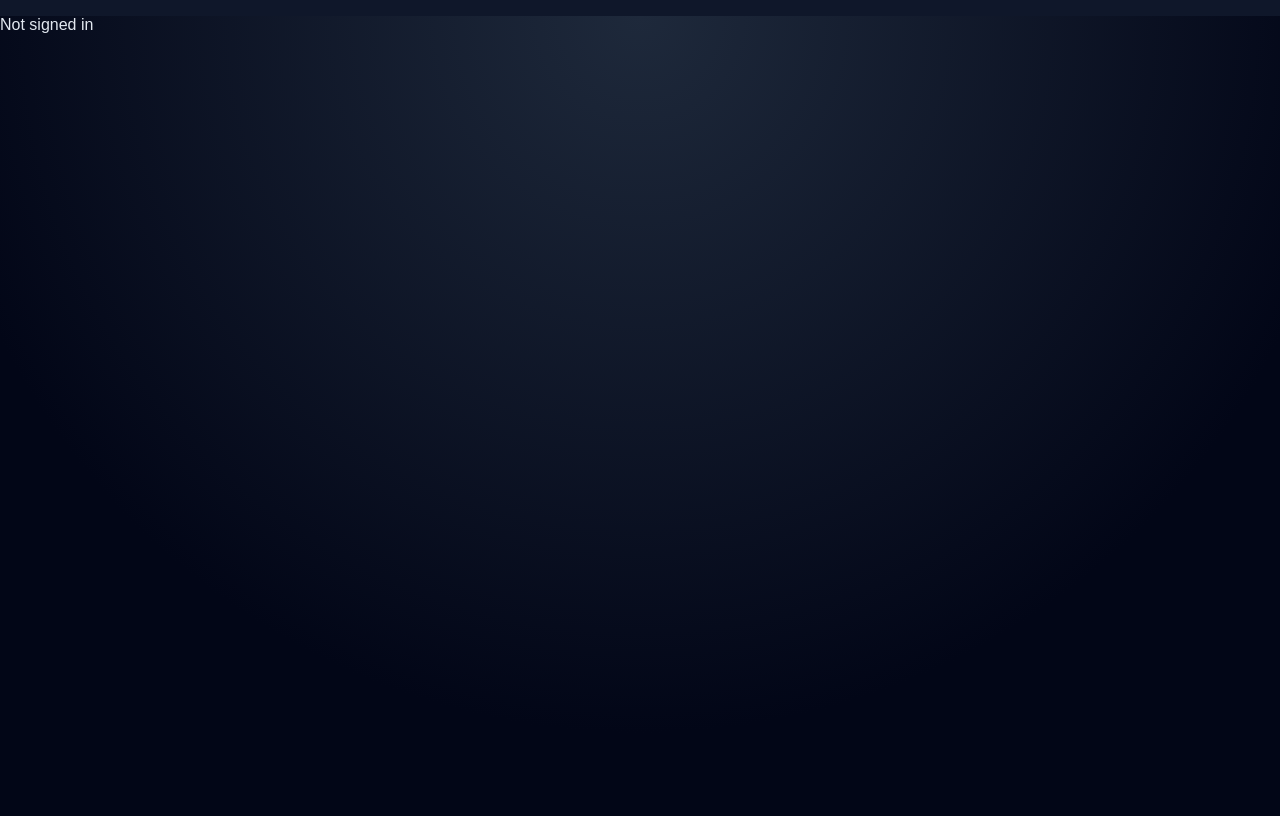
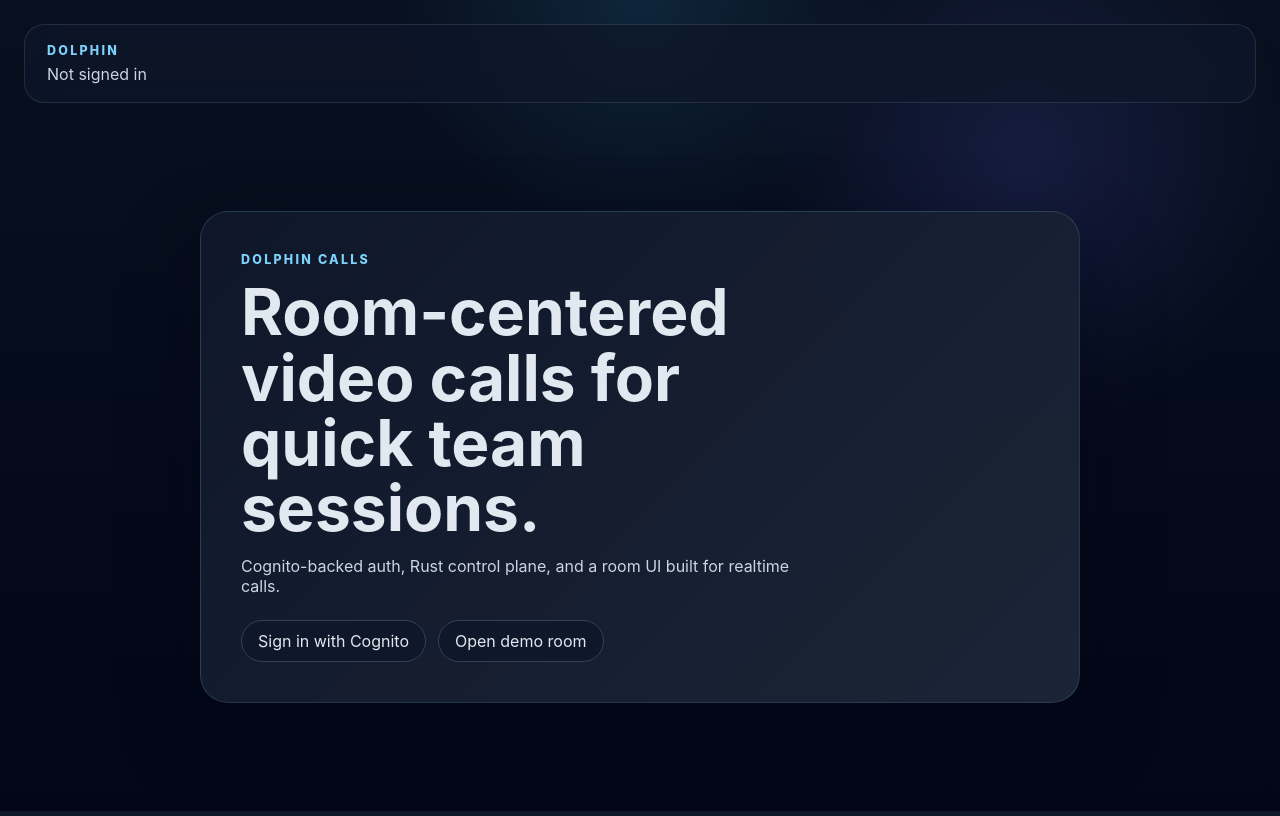
Before and after one commit to HukuKaich0u/progate_aws_hackathon_dolphin, a React (Vite) app in the folder frontend/: page / in a window 1280 px wide. Built offline with nearby package versions, Linux system fonts and the light colour scheme; no server answers.

Commit message:
feat(frontend): add room landing shell

```diff
--- a/frontend/src/app/router.tsx
+++ b/frontend/src/app/router.tsx
@@ -1,4 +1,5 @@
 import { createRoute, createRouter, createRootRoute } from '@tanstack/react-router'
+import { HomePage } from '../features/home/home-page'
 import { requireAuth } from '../features/auth/require-auth'
 import { RoomRouteComponent } from '../routes/rooms/$roomId'
 import { AuthCallbackRouteComponent } from '../routes/auth/callback'
@@ -12,7 +13,7 @@ const rootRoute = createRootRoute({
 const indexRoute = createRoute({
   getParentRoute: () => rootRoute,
   path: '/',
-  component: () => null,
+  component: HomePage,
 })
 
 const loginRoute = createRoute({
--- a/frontend/src/features/auth/login-page.tsx
+++ b/frontend/src/features/auth/login-page.tsx
@@ -6,11 +6,19 @@ type LoginPageProps = {
 
 export function LoginPage({ redirectTo = '/' }: LoginPageProps) {
   return (
-    <main>
-      <h1>Sign in</h1>
-      <button onClick={() => void beginLogin(redirectTo)} type="button">
-        Continue with Cognito
-      </button>
+    <main className="page-shell">
+      <section className="hero-panel hero-panel--narrow">
+        <p className="eyebrow">Authentication</p>
+        <h1 className="hero-title">Sign in to open your call room.</h1>
+        <p className="hero-copy">
+          Continue with Cognito to restore your session and access protected room routes.
+        </p>
+        <div className="hero-actions">
+          <button onClick={() => void beginLogin(redirectTo)} type="button">
+            Continue with Cognito
+          </button>
+        </div>
+      </section>
     </main>
   )
 }
--- a/frontend/src/features/call/components/control-bar.tsx
+++ b/frontend/src/features/call/components/control-bar.tsx
@@ -10,7 +10,7 @@ export function ControlBar() {
   const setDeviceSettingsOpen = useCallUiStore((state) => state.setDeviceSettingsOpen)
 
   return (
-    <div>
+    <div className="control-bar">
       <Button onClick={() => void controller.toggleMicrophone()} type="button">
         {isMicEnabled ? 'Mic on' : 'Mic off'}
       </Button>
--- /dev/null
+++ b/frontend/src/features/home/home-page.tsx
@@ -0,0 +1,23 @@
+import { Button } from '../../components/ui/button'
+
+export function HomePage() {
+  return (
+    <main className="page-shell">
+      <section className="hero-panel">
+        <p className="eyebrow">Dolphin Calls</p>
+        <h1 className="hero-title">Room-centered video calls for quick team sessions.</h1>
+        <p className="hero-copy">
+          Cognito-backed auth, Rust control plane, and a room UI built for realtime calls.
+        </p>
+        <div className="hero-actions">
+          <a href="/login">
+            <Button type="button">Sign in with Cognito</Button>
+          </a>
+          <a href="/rooms/demo-room">
+            <Button type="button">Open demo room</Button>
+          </a>
+        </div>
+      </section>
+    </main>
+  )
+}
--- a/frontend/src/features/room/components/prejoin-panel.tsx
+++ b/frontend/src/features/room/components/prejoin-panel.tsx
@@ -8,8 +8,26 @@ type PrejoinPanelProps = {
 
 export function PrejoinPanel({ onJoin, room }: PrejoinPanelProps) {
   return (
-    <section>
-      <p>{room.name}</p>
+    <section className="prejoin-panel">
+      <div>
+        <p className="eyebrow">Pre-join</p>
+        <h2 className="prejoin-title">{room.name}</h2>
+        <p className="prejoin-copy">
+          {room.hasActiveMeeting
+            ? 'A live meeting is already running. Rejoin when you are ready.'
+            : 'Camera, microphone, and device controls are available before entering the room.'}
+        </p>
+      </div>
+      <div className="prejoin-meta">
+        <div className="prejoin-stat">
+          <span>Status</span>
+          <strong>{room.hasActiveMeeting ? 'Live now' : 'Waiting'}</strong>
+        </div>
+        <div className="prejoin-stat">
+          <span>Room ID</span>
+          <strong>{room.id}</strong>
+        </div>
+      </div>
       <Button onClick={onJoin} type="button">
         Join now
       </Button>
--- a/frontend/src/routes/__root.tsx
+++ b/frontend/src/routes/__root.tsx
@@ -19,18 +19,23 @@ export function RootLayout({
   const currentUserQuery = useQuery(currentUserQueryOptions(fetchCurrentUser))
 
   return (
-    <div data-testid="app-root">
-      <header>
-        {currentUserQuery.data ? <p>Signed in as {currentUserQuery.data.email ?? currentUserQuery.data.userId}</p> : null}
-        {currentUserQuery.isPending ? <p>Checking session...</p> : null}
-        {!currentUserQuery.isPending && !currentUserQuery.data ? <p>Not signed in</p> : null}
+    <div className="app-shell" data-testid="app-root">
+      <header className="app-header">
+        <div>
+          <p className="app-brand">Dolphin</p>
+          {currentUserQuery.data ? (
+            <p className="app-status">Signed in as {currentUserQuery.data.email ?? currentUserQuery.data.userId}</p>
+          ) : null}
+          {currentUserQuery.isPending ? <p className="app-status">Checking session...</p> : null}
+          {!currentUserQuery.isPending && !currentUserQuery.data ? <p className="app-status">Not signed in</p> : null}
+        </div>
         {currentUserQuery.data ? (
           <button onClick={() => performLogout()} type="button">
             Sign out
           </button>
         ) : null}
       </header>
-      {outlet ?? <Outlet />}
+      <div className="app-content">{outlet ?? <Outlet />}</div>
     </div>
   )
 }
--- a/frontend/src/routes/rooms/$roomId.tsx
+++ b/frontend/src/routes/rooms/$roomId.tsx
@@ -49,6 +49,22 @@ export function RoomRouteComponent({
 
   return (
     <CallControllerProvider controller={controller}>
+      <main className="room-page">
+        <section className="room-stage">
+          <div className="stage-panel">
+            <p className="eyebrow">Active stage</p>
+            <h1 className="stage-title">{roomQuery.data.name}</h1>
+            <p className="stage-copy">
+              Main participant stage, pinned speaker area, and realtime call surfaces land here.
+            </p>
+          </div>
+          <div className="participant-grid">
+            <div className="participant-tile">Local preview</div>
+            <div className="participant-tile participant-tile--muted">Remote participant</div>
+            <div className="participant-tile participant-tile--muted">Overflow slot</div>
+            <div className="participant-tile participant-tile--muted">Overflow slot</div>
+          </div>
+        </section>
         <ConnectionBanner />
         {joinError ? <RoomErrorState variant="join-failed" /> : null}
         <PrejoinPanel
@@ -61,6 +77,7 @@ export function RoomRouteComponent({
         />
         <ControlBar />
         <DeviceSheet />
+      </main>
     </CallControllerProvider>
   )
 }
--- a/frontend/src/styles/index.css
+++ b/frontend/src/styles/index.css
@@ -1,12 +1,236 @@
 :root {
   color-scheme: dark;
-  font-family: sans-serif;
+  font-family:
+    Inter, ui-sans-serif, system-ui, -apple-system, BlinkMacSystemFont, "Segoe UI", sans-serif;
   background: #0f172a;
   color: #e2e8f0;
+}
+
+* {
+  box-sizing: border-box;
 }
 
 body {
   margin: 0;
   min-height: 100vh;
-  background: radial-gradient(circle at top, #1e293b, #020617 70%);
+  background:
+    radial-gradient(circle at top, rgba(56, 189, 248, 0.12), transparent 24%),
+    radial-gradient(circle at 80% 20%, rgba(99, 102, 241, 0.16), transparent 22%),
+    linear-gradient(180deg, #08101f 0%, #020617 100%);
 }
+
+a {
+  color: inherit;
+  text-decoration: none;
+}
+
+button {
+  font: inherit;
+}
+
+#root {
+  min-height: 100vh;
+}
+
+.app-shell {
+  min-height: 100vh;
+  padding: 24px;
+}
+
+.app-header {
+  display: flex;
+  align-items: flex-start;
+  justify-content: space-between;
+  gap: 16px;
+  padding: 18px 22px;
+  border: 1px solid rgba(148, 163, 184, 0.18);
+  border-radius: 20px;
+  background: rgba(15, 23, 42, 0.72);
+  backdrop-filter: blur(14px);
+}
+
+.app-brand {
+  margin: 0;
+  font-size: 0.78rem;
+  font-weight: 800;
+  letter-spacing: 0.18em;
+  text-transform: uppercase;
+  color: #7dd3fc;
+}
+
+.app-status {
+  margin: 6px 0 0;
+  color: #cbd5e1;
+}
+
+.app-content {
+  padding-top: 24px;
+}
+
+.page-shell {
+  display: flex;
+  justify-content: center;
+  align-items: center;
+  min-height: calc(100vh - 140px);
+}
+
+.hero-panel {
+  width: min(880px, 100%);
+  padding: 40px;
+  border: 1px solid rgba(125, 211, 252, 0.16);
+  border-radius: 28px;
+  background:
+    linear-gradient(135deg, rgba(15, 23, 42, 0.92), rgba(30, 41, 59, 0.82)),
+    rgba(15, 23, 42, 0.8);
+  box-shadow: 0 32px 80px rgba(2, 6, 23, 0.48);
+}
+
+.hero-panel--narrow {
+  width: min(620px, 100%);
+}
+
+.eyebrow {
+  margin: 0 0 12px;
+  font-size: 0.78rem;
+  font-weight: 800;
+  letter-spacing: 0.18em;
+  text-transform: uppercase;
+  color: #7dd3fc;
+}
+
+.hero-title,
+.stage-title,
+.prejoin-title {
+  margin: 0;
+  line-height: 1.02;
+}
+
+.hero-title {
+  max-width: 12ch;
+  font-size: clamp(2.6rem, 5vw, 4.8rem);
+}
+
+.hero-copy,
+.stage-copy,
+.prejoin-copy {
+  max-width: 58ch;
+  color: #cbd5e1;
+}
+
+.hero-actions {
+  display: flex;
+  flex-wrap: wrap;
+  gap: 12px;
+  margin-top: 24px;
+}
+
+.room-page {
+  display: grid;
+  gap: 18px;
+}
+
+.room-stage {
+  display: grid;
+  grid-template-columns: minmax(0, 1.6fr) minmax(320px, 1fr);
+  gap: 18px;
+}
+
+.stage-panel,
+.prejoin-panel,
+.participant-tile {
+  border: 1px solid rgba(148, 163, 184, 0.16);
+  background: rgba(15, 23, 42, 0.78);
+  border-radius: 24px;
+}
+
+.stage-panel {
+  min-height: 420px;
+  padding: 28px;
+  display: flex;
+  flex-direction: column;
+  justify-content: flex-end;
+  background:
+    linear-gradient(180deg, rgba(15, 23, 42, 0.2), rgba(15, 23, 42, 0.92)),
+    radial-gradient(circle at 20% 20%, rgba(34, 211, 238, 0.22), transparent 28%),
+    rgba(15, 23, 42, 0.88);
+}
+
+.participant-grid {
+  display: grid;
+  grid-template-columns: repeat(2, minmax(0, 1fr));
+  gap: 12px;
+}
+
+.participant-tile {
+  min-height: 204px;
+  display: flex;
+  align-items: end;
+  padding: 18px;
+  color: #e2e8f0;
+  background:
+    linear-gradient(180deg, rgba(30, 41, 59, 0.2), rgba(15, 23, 42, 0.9)),
+    rgba(15, 23, 42, 0.84);
+}
+
+.participant-tile--muted {
+  color: #94a3b8;
+}
+
+.prejoin-panel {
+  display: grid;
+  gap: 18px;
+  padding: 24px;
+}
+
+.prejoin-meta {
+  display: grid;
+  grid-template-columns: repeat(2, minmax(0, 1fr));
+  gap: 12px;
+}
+
+.prejoin-stat {
+  padding: 14px 16px;
+  border-radius: 18px;
+  background: rgba(30, 41, 59, 0.76);
+}
+
+.prejoin-stat span {
+  display: block;
+  font-size: 0.82rem;
+  color: #94a3b8;
+  margin-bottom: 8px;
+}
+
+.control-bar {
+  display: flex;
+  flex-wrap: wrap;
+  gap: 12px;
+  padding: 18px;
+  border: 1px solid rgba(148, 163, 184, 0.16);
+  border-radius: 999px;
+  background: rgba(15, 23, 42, 0.86);
+  width: fit-content;
+}
+
+@media (max-width: 920px) {
+  .app-shell {
+    padding: 16px;
+  }
+
+  .hero-panel {
+    padding: 24px;
+  }
+
+  .room-stage {
+    grid-template-columns: 1fr;
+  }
+
+  .stage-panel {
+    min-height: 280px;
+  }
+
+  .participant-grid,
+  .prejoin-meta {
+    grid-template-columns: 1fr;
+  }
+}
```
Also changed, not shown: 1 other file (tests, documents, lock files or other folders). Lines whose indentation alone changed are shown as unchanged.
